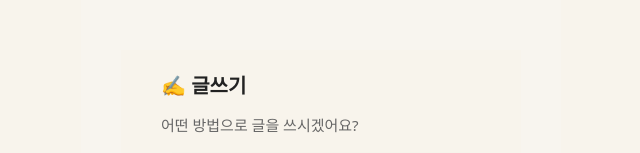
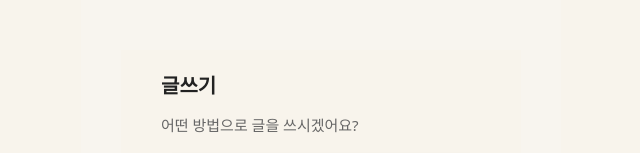
Before and after one commit to sunsudun25-cloud/hidi-story-maker, a React (Vite) app: page /write in a window 1280 px wide. Shown: the part 126-279 px from the top of the page, without its empty margins (319-959 px from the left). Built offline with nearby package versions, Linux system fonts and the light colour scheme.

Commit message:
✨ REMOVE: Emoji from Write page title
Changes:
- Write.tsx: Removed ✍️ emoji from page title
  - Before: '✍️ 글쓰기'
  - After: '글쓰기'

Result: Cleaner title without emoji icon

1 file changed

```diff
--- a/src/pages/Write.tsx
+++ b/src/pages/Write.tsx
@@ -17,7 +17,7 @@ export default function Write() {
   return (
     <div className="screen">
       <div className="write-container">
-        <h2 className="screen-title">✍️ 글쓰기</h2>
+        <h2 className="screen-title">글쓰기</h2>
         <p className="screen-subtitle">
           어떤 방법으로 글을 쓰시겠어요?
         </p>
```
